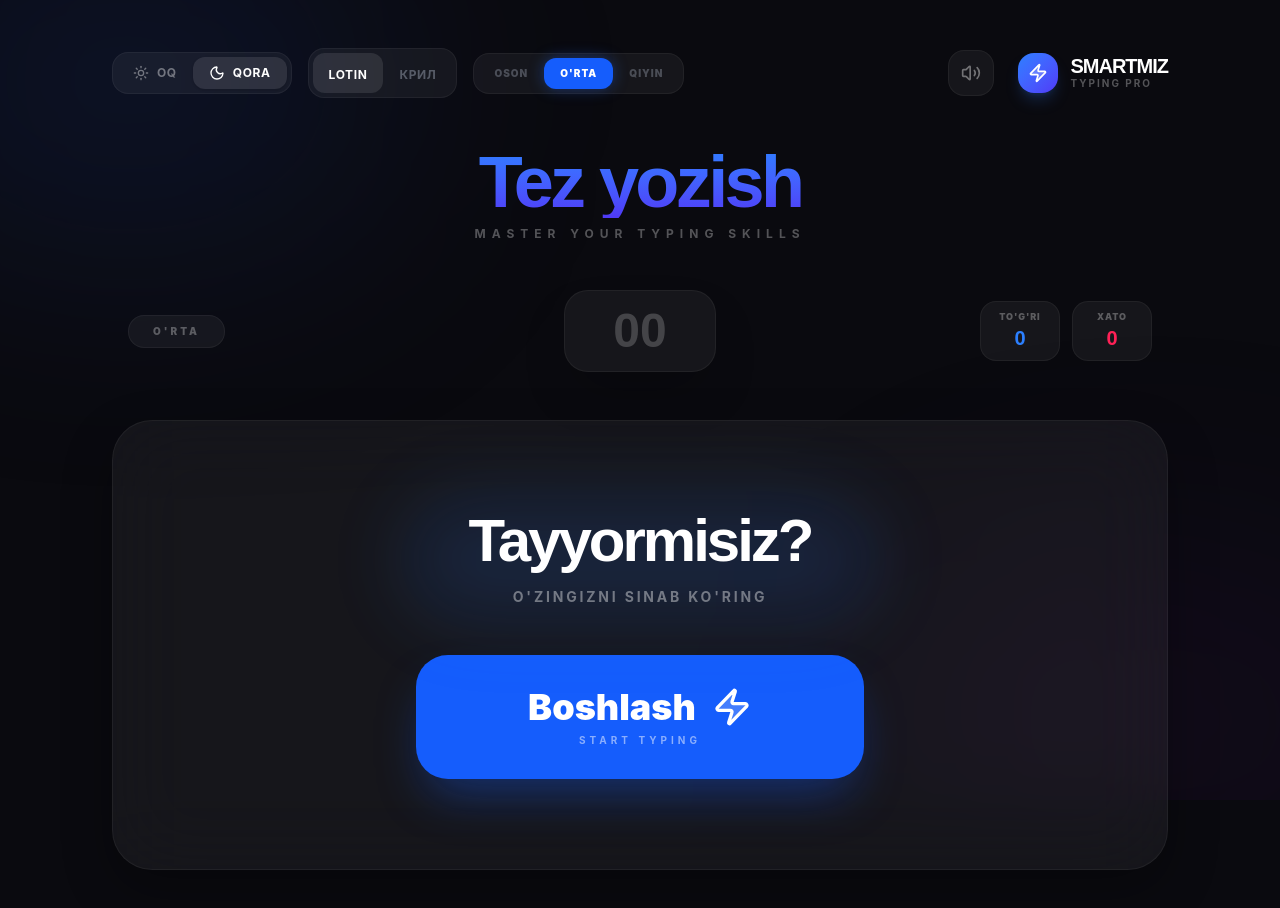
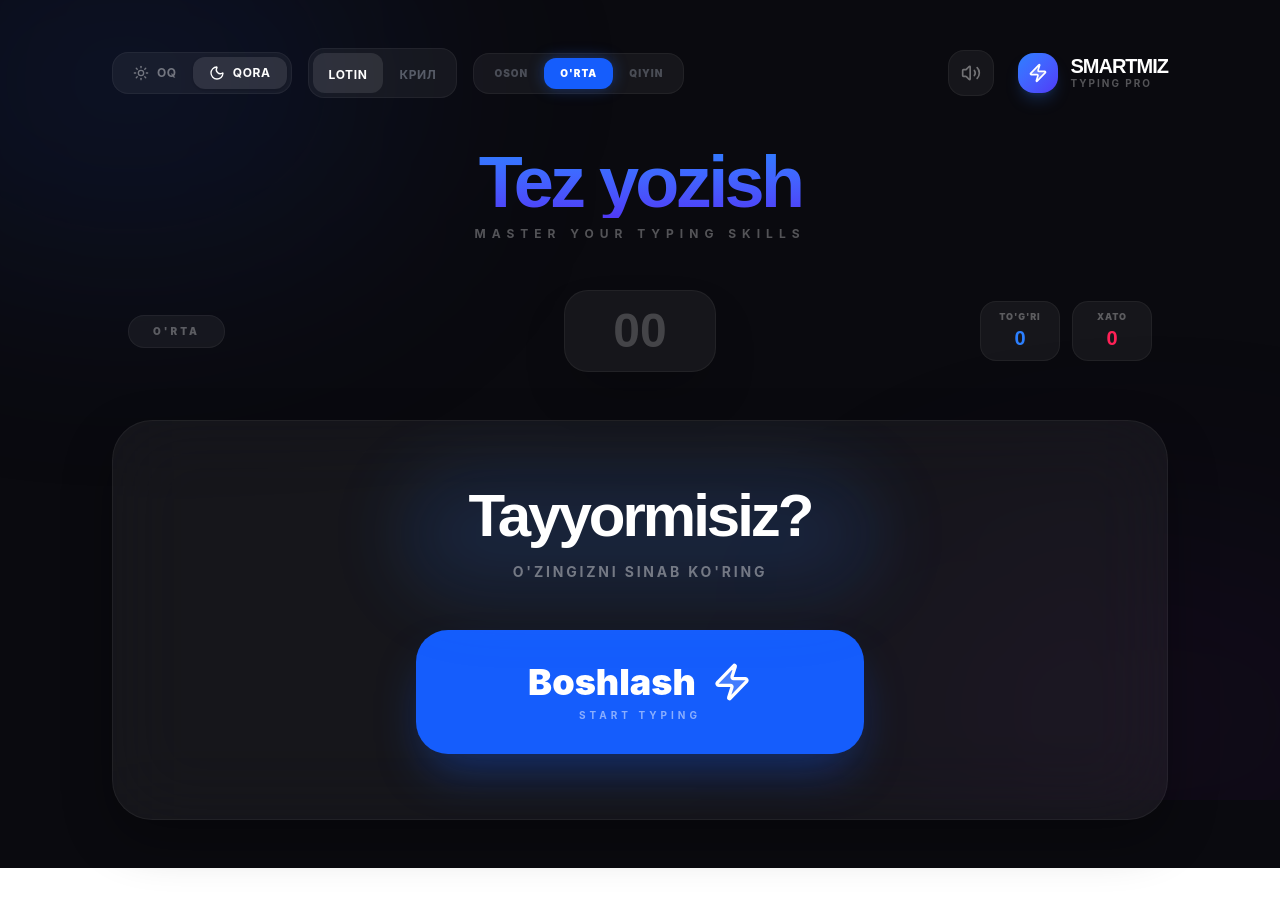
Before and after one commit to muhammadibrohimov26/tez-yozish-smartmiz-uchun, a React (Vite) app: page / in a window 1280 px wide. Shown: the top 908 px of the page. After the commit the page ends 868 px from the top, so only its background shows below. Built offline with nearby package versions, Linux system fonts and the light colour scheme.

Commit message:
HH
Adjusted the minimum height of the content box from 450px to 400px.

```diff
--- a/src/App.tsx
+++ b/src/App.tsx
@@ -386,7 +386,7 @@ export default function App() {
         </div>
 
         {/* Content Box */}
-        <div className={`w-full min-h-[450px] rounded-[40px] border p-8 md:p-16 flex flex-col items-center justify-center relative overflow-hidden transition-all duration-500 ${
+        <div className={`w-full min-h-[400px] rounded-[40px] border p-8 md:p-16 flex flex-col items-center justify-center relative overflow-hidden transition-all duration-500 ${
           isDarkMode
             ? 'border-white/5 bg-white/5 backdrop-blur-2xl shadow-[0_20px_50px_rgba(0,0,0,0.3)]'
             : 'border-gray-200 bg-white shadow-[0_20px_50px_rgba(0,0,0,0.05)]'
```
